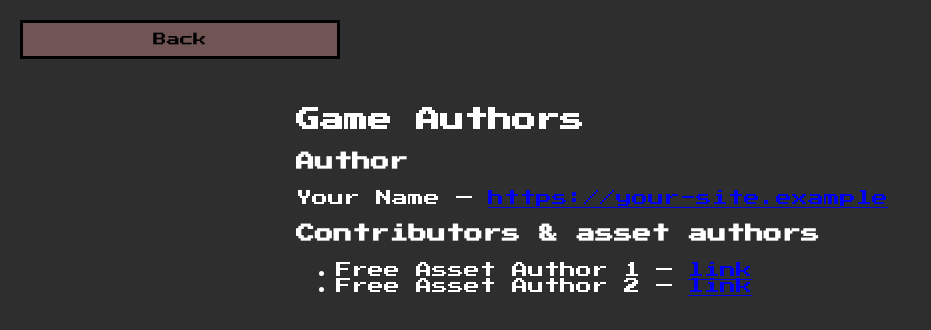
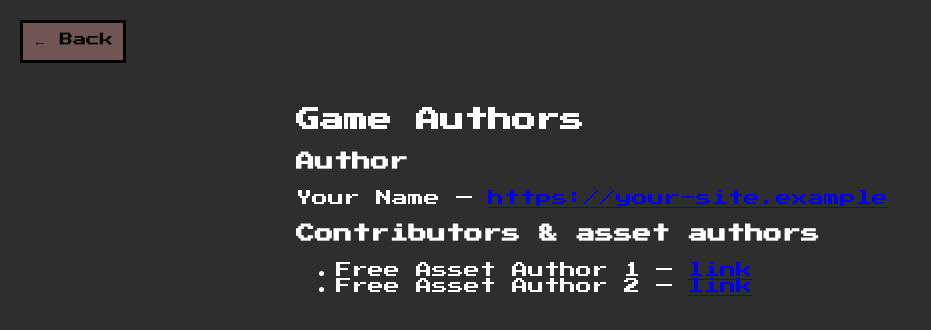
Before and after one commit to PChabowski/fighting-game, a React (Vite) app: page /authors in a window 1280 px wide. Shown: the top 330 px of the page, without its empty margins (0-931 px from the left). Built offline with nearby package versions, Linux system fonts and the light colour scheme.

Commit message:
fix(ui): Authors link styling and Back button classes

```diff
--- a/src/components/GameMenu.jsx
+++ b/src/components/GameMenu.jsx
@@ -1,12 +1,11 @@
 // src/components/GameMenu.jsx
 import React from 'react';
 import useGameStore from '../store/useGameStore';
-import { useNavigate } from 'react-router-dom';
+import { Link } from 'react-router-dom';
 // To be added: AudioManager
 
 export default function GameMenu() {
   const setView = useGameStore(state => state.setView);
-  const navigate = useNavigate();
 
   return (
     <>
@@ -41,17 +40,15 @@ export default function GameMenu() {
           Multiplayer
         </button>
 
-        {/* Authors button (styled identical to other menu buttons) */}
-        <button
+        {/* Authors link (styled identical to other menu buttons) */}
+        <Link
+          to="/authors"
           className="button menu-button"
-          onClick={() => {
-            // navigate to authors page
-            setView('MENU');
-            navigate('/authors');
-          }}
+          onClick={() => setView('MENU')}
+          style={{ textDecoration: 'none', color: 'initial', fontSize: '13px' }}
         >
           Authors
-        </button>
+        </Link>
       </div>
     </>
   );
--- a/src/pages/Authors.jsx
+++ b/src/pages/Authors.jsx
@@ -22,7 +22,14 @@ export default function Authors() {
 
   return (
     <div className="conteiner">
-      <button className="button menu-button" onClick={goBack} style={{ position: 'absolute', top: 12, left: 12 }}>Back</button>
+      <button
+        className="button"
+        onClick={goBack}
+        style={{ position: 'absolute', top: 12, left: 12 }}
+        aria-label="Go back"
+      >
+        ← Back
+      </button>
       <article>
         <h1>Game Authors</h1>
         <h3>Author</h3>
--- a/src/pages/Privacy.jsx
+++ b/src/pages/Privacy.jsx
@@ -15,7 +15,14 @@ export default function Privacy() {
 
   return (
     <div className="conteiner">
-      <button className="button menu-button" onClick={goBack} style={{ position: 'absolute', top: 12, left: 12 }}>Back</button>
+      <button
+        className="button"
+        onClick={goBack}
+        style={{ position: 'absolute', top: 12, left: 12 }}
+        aria-label="Go back"
+      >
+        ← Back
+      </button>
       <article>
         <h1>Privacy Policy</h1>
         <p>This is a short privacy placeholder. Replace with your real policy later.</p>
```
